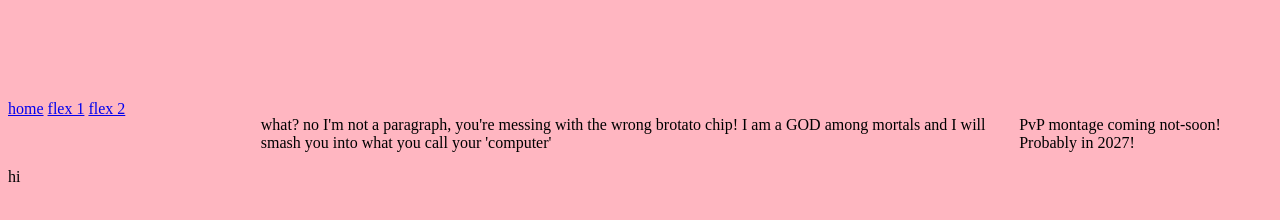
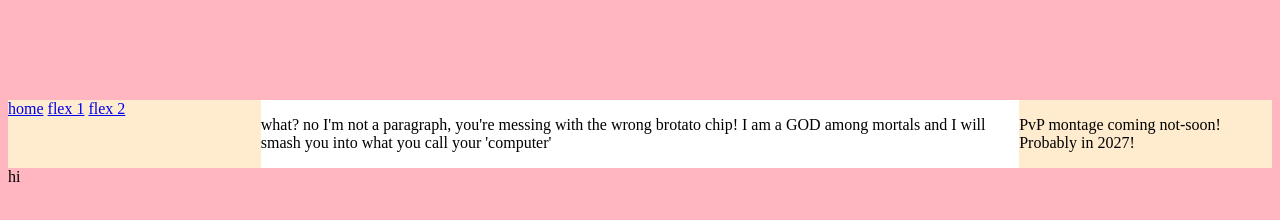
Before and after one commit to iamawebdevhi/flexbox_example_one, a plain HTML site: page html/flexbox3.html in a window 1280 px wide. Shown: the part 58-278 px from the top of the page. Drawn offline with Linux system fonts and the light colour scheme.

Commit message:
added background colors to columns in flex 3

```diff
--- a/css/style3.css
+++ b/css/style3.css
@@ -13,6 +13,7 @@ header, footer {
 }
 
 .center{
+    background-color:white;
     flex:1;
     display:flex;
     flex-direction:row;
@@ -21,6 +22,7 @@ header, footer {
 }
 
 nav, aside{
+    background-color:blanchedalmond;
     flex:1;
 }
 
```
